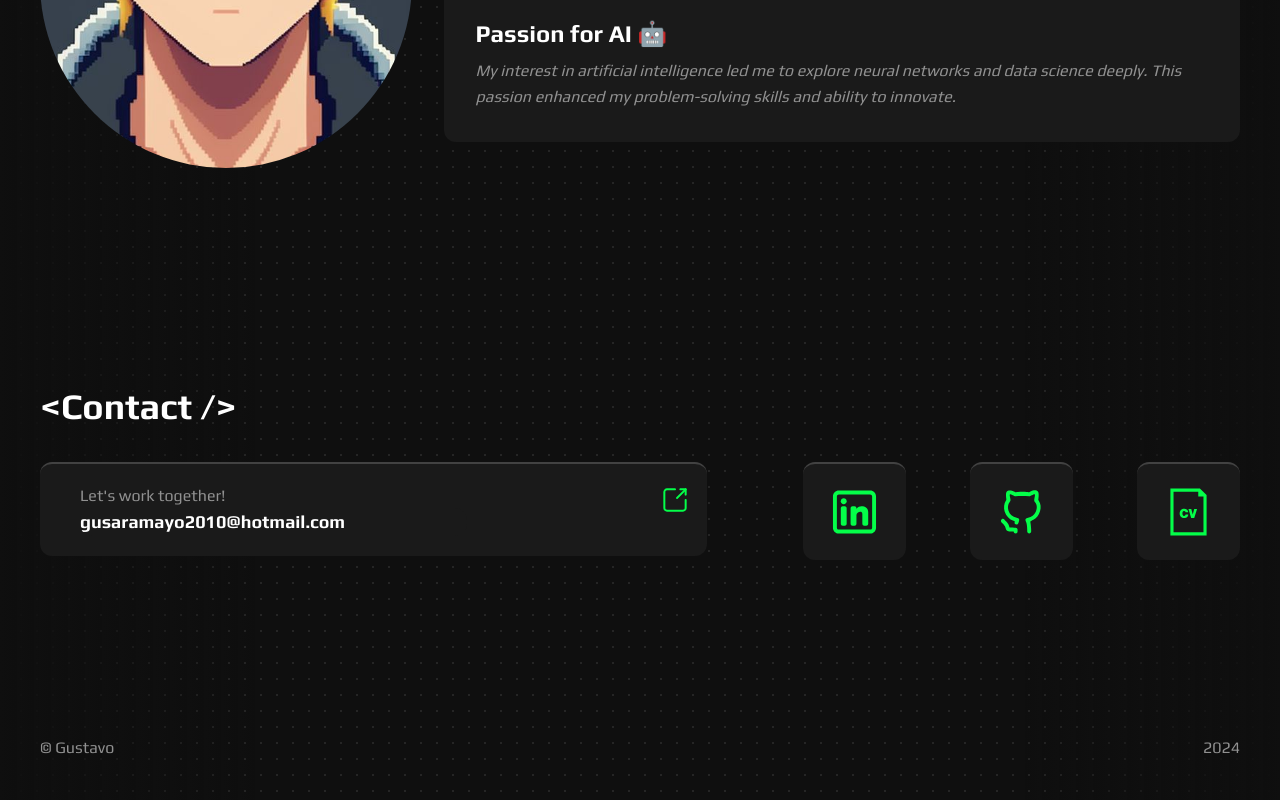
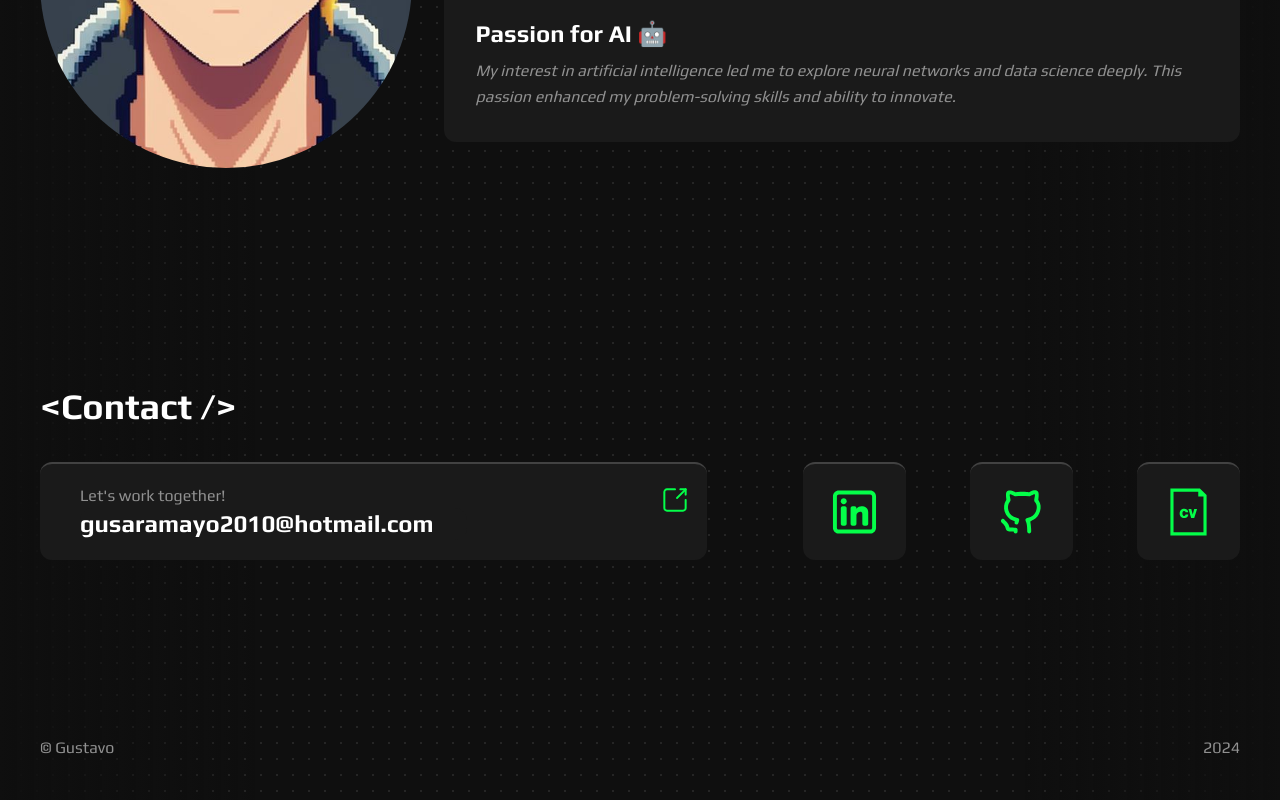
Before and after one commit to GusTiavo123/portfolio, a React (Vite) app: page / in a window 1280 px wide. Shown: the part 3134-3934 px from the top of the page. Built offline with nearby package versions, Linux system fonts and the light colour scheme.

Commit message:
making contact text bigger

```diff
--- a/src/components/contact/ContactForm.tsx
+++ b/src/components/contact/ContactForm.tsx
@@ -20,7 +20,7 @@ const ContactForm: React.FC = () => {
         alt="Your Description"
         className="absolute top-5 right-3 h-6 w-6 md:top-5 md:right-4 md:h-8 md:w-8"
       />
-      <span className="text-custom-gray text-sm md:text-base w-full">
+      <span className="text-custom-gray text-xs md:text-base w-full">
         Let's work together!
       </span>
       <input
@@ -28,7 +28,7 @@ const ContactForm: React.FC = () => {
         type="text"
         defaultValue="gusaramayo2010@hotmail.com"
         readOnly
-        className="text-white font-bold text-lg w-full bg-custom-box-dark rounded-xl cursor-text object-fil"
+        className="text-white font-bold md:text-2xl text-lg w-full bg-custom-box-dark rounded-xl cursor-text object-fil"
         onClick={(e) => e.stopPropagation()}
         onFocus={(e) => e.currentTarget.select()}
       />
```
